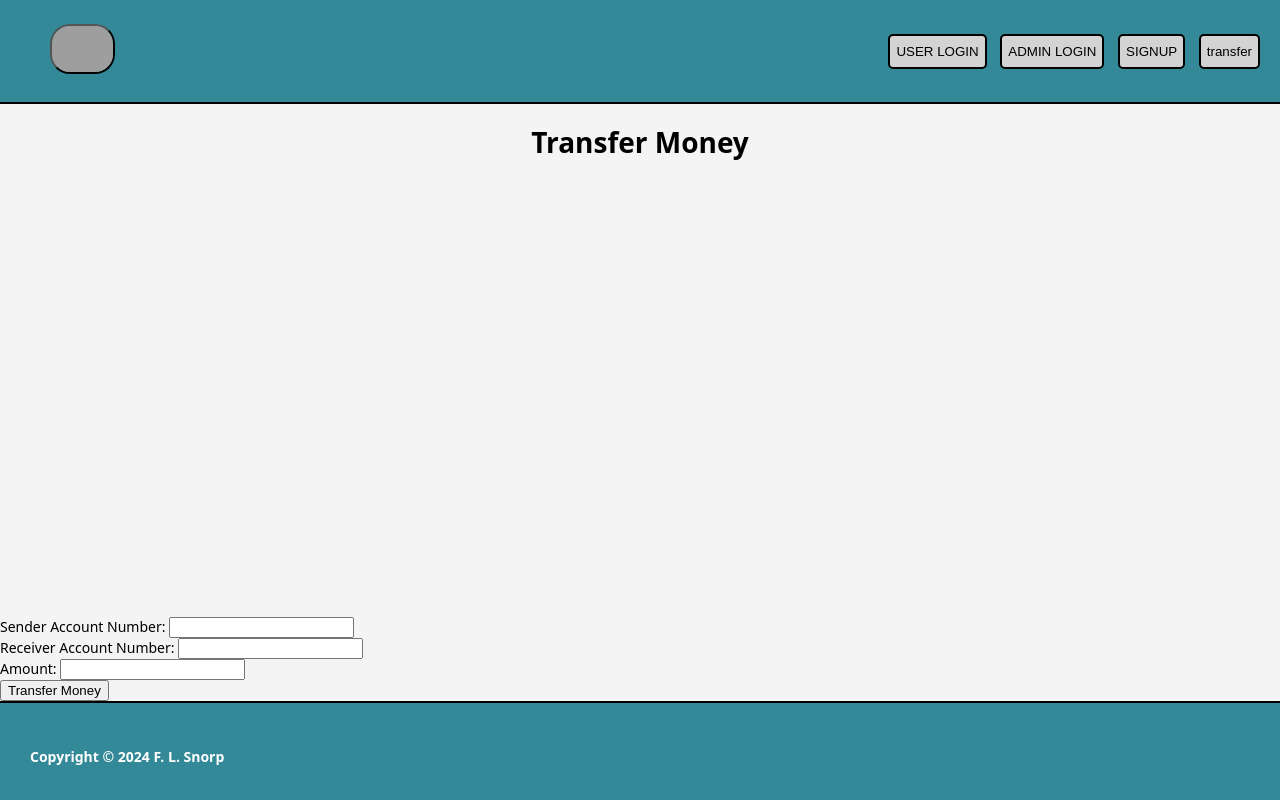
After one commit to JoshKlein16/170-final, a Flask app: page /transfer.html in a window 1280 px wide. The commit adds this page. Run offline with Flask 3, Linux system fonts and the light colour scheme; grey boxes are pictures that could not be loaded.

Commit message:
fund transfer (WIP) (Not tested)

```diff
--- a/main.py
+++ b/main.py
@@ -23,5 +23,52 @@ def adminLogin():
 def adminlogin():
     return render_template('signup.html')
 
+@app.route('/adminLogin.html', methods=["POST"])
+def loginSGo():
+    email = request.form['Email']
+    password = request.form['Password']
+    query = text("SELECT bank_account_id FROM banker WHERE Email = :email AND Password = :password")
+    user = conn.execute(query, {'email': email, 'password': password}).fetchone()
+    if user:
+        global BankID
+        BankID = user[0]
+        query = text("SELECT First_Name FROM banker WHERE bank_account_id = :bank_account_id")
+        name = conn.execute(query, {'BankID' : BankID}).fetchone()
+        return render_template('adminView.html', name=name[0])
+    else:
+        return render_template('adminLogin.html')
+
+@app.route('/transfer.html')
+def transferPage():
+    return render_template('transfer.html')
+
+@app.route('/transfer', methods=['POST'])
+def transfer():
+    sender_account_number = int(request.form['sender_account_number'])
+    receiver_account_number = int(request.form['receiver_account_number'])
+    amount = float(request.form['amount'])
+
+    # Validate the sender and receiver account numbers
+    sender_query = text("SELECT * FROM users WHERE bank_account_id = :account_number")
+    sender = conn.execute(sender_query, {'account_number': sender_account_number}).fetchone()
+    receiver_query = text("SELECT * FROM users WHERE bank_account_id = :account_number")
+    receiver = conn.execute(receiver_query, {'account_number': receiver_account_number}).fetchone()
+
+    if not sender or not receiver:
+        return 'Invalid account number'
+
+    # Check if the sender has sufficient balance for the transaction
+    if sender['balance'] < amount:
+        return 'Insufficient balance'
+
+    # Debit the sender's account and credit the receiver's account
+    debit_query = text("UPDATE users SET balance = balance - :amount WHERE bank_account_id = :account_number")
+    conn.execute(debit_query, {'amount': amount, 'account_number': sender_account_number})
+    credit_query = text("UPDATE users SET balance = balance + :amount WHERE bank_account_id = :account_number")
+    conn.execute(credit_query, {'amount': amount, 'account_number': receiver_account_number})
+    conn.commit()
+
+    return 'Transfer successful'
+
 if __name__ == '__main__':
     app.run(debug=True)
--- /dev/null
+++ b/templates/adminView.html
@@ -0,0 +1,4 @@
+{% extends "base.html"%}
+{% block body %}
+<h1>Hello admin</h1>
+{% endblock %}
--- a/templates/base.html
+++ b/templates/base.html
@@ -27,6 +27,10 @@
           <button class="barItem input" style="margin-left:10px;">
             <a href="/signup.html">SIGNUP</a>
           </button>
+
+          <button class="barItem input" style="margin-left:10px;">
+            <a href="/transfer.html">transfer</a>
+          </button>
         </div>
 
       </div>
--- /dev/null
+++ b/templates/transfer.html
@@ -0,0 +1,19 @@
+{% extends "base.html"%}
+{% block body %}
+<!DOCTYPE html>
+<html>
+<head>
+    <title>Transfer Money</title>
+</head>
+<body>
+    <h1>Transfer Money</h1>
+    <form action="/transfer" method="post">
+        <label for="sender_account_number">Sender Account Number:</label>
+        <input type="number" name="sender_account_number" id="sender_account_number" required><br>
+        <label for="receiver_account_number">Receiver Account Number:</label>
+        <input type="number" name="receiver_account_number" id="receiver_account_number" required><br>
+        <label for="amount">Amount:</label>
+        <input type="number" step="0.01" name="amount" id="amount" required><br>
+        <button type="submit">Transfer Money</button>
+    </form>
+{% endblock %}
```
